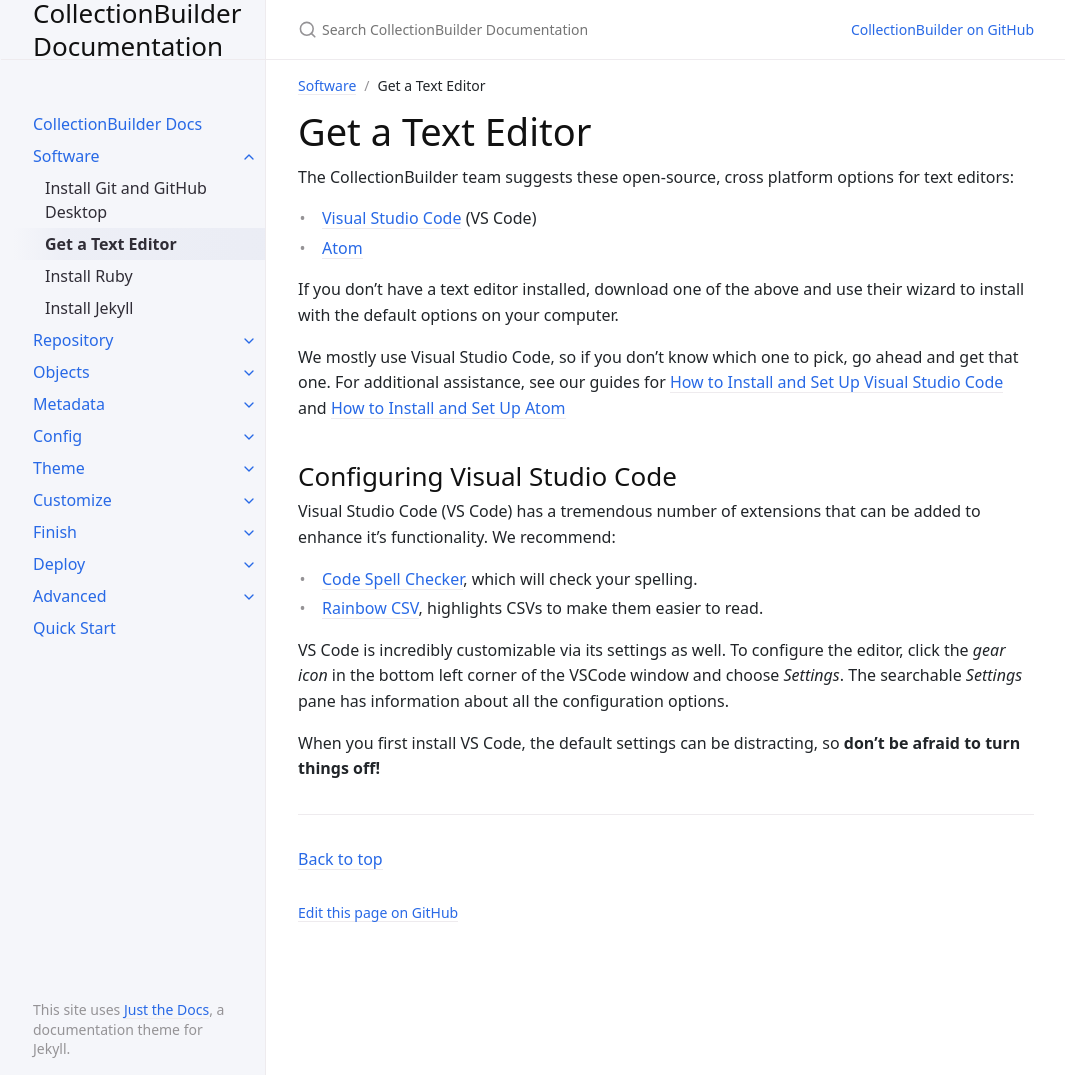
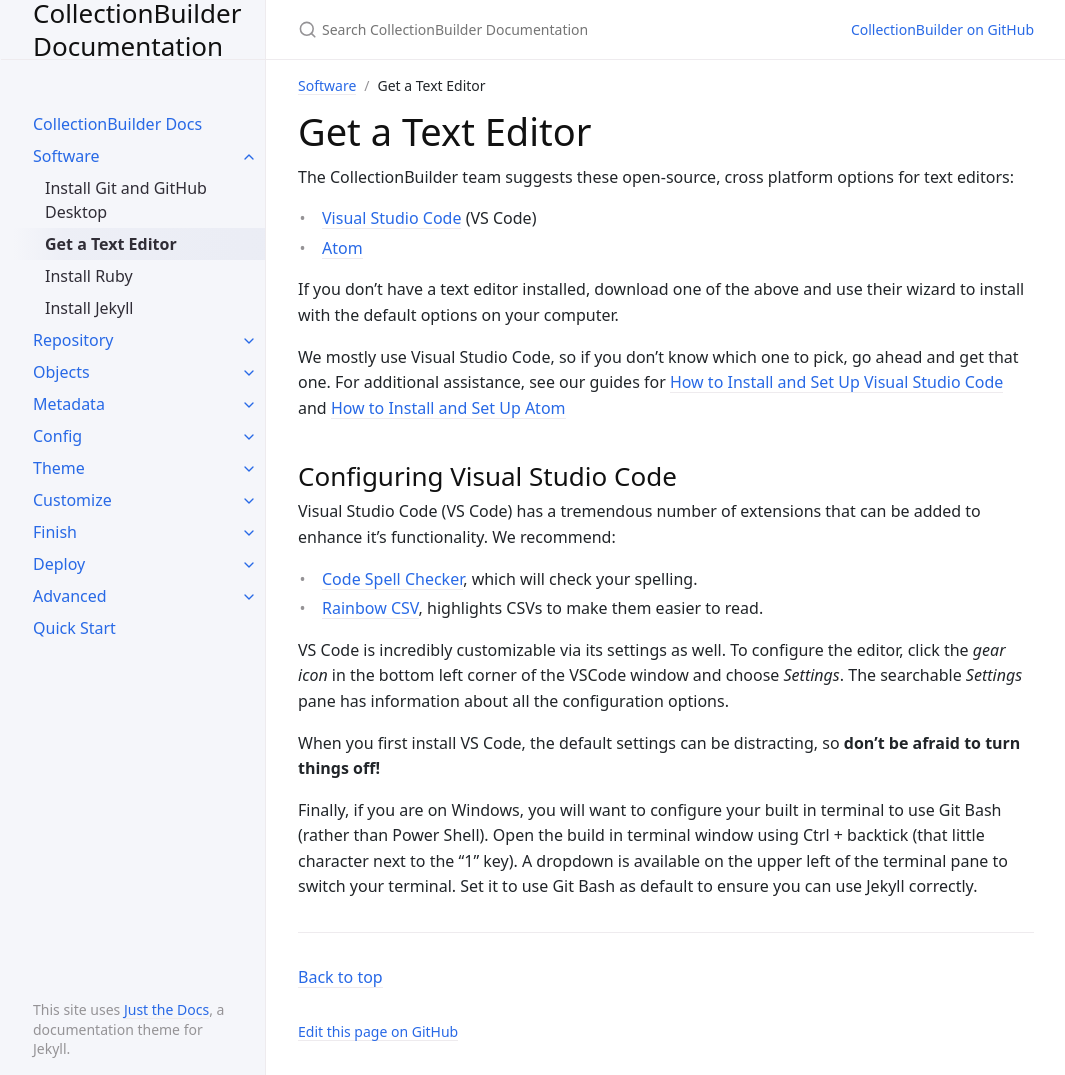
Before and after one commit to CollectionBuilder/cb-docs, a Jekyll site: the page built from docs/01_software/texteditor.md, in a window 1280 px wide and 1075 px high. Shown: the whole window, without its empty margins (106-1171 px from the left). Built offline with Jekyll 4.4.1, drawn with Linux system fonts in a browser that asks for light colours.

Commit message:
configure terminal

```diff
--- a/docs/01_software/texteditor.md
+++ b/docs/01_software/texteditor.md
@@ -29,3 +29,8 @@ To configure the editor, click the *gear icon* in the bottom left corner of the
 The searchable *Settings* pane has information about all the configuration options.
 
 When you first install VS Code, the default settings can be distracting, so **don't be afraid to turn things off!**
+
+Finally, if you are on Windows, you will want to configure your built in terminal to use Git Bash (rather than Power Shell).
+Open the build in terminal window using Ctrl + backtick (that little character next to the "1" key).
+A dropdown is available on the upper left of the terminal pane to switch your terminal.
+Set it to use Git Bash as default to ensure you can use Jekyll correctly.
```
